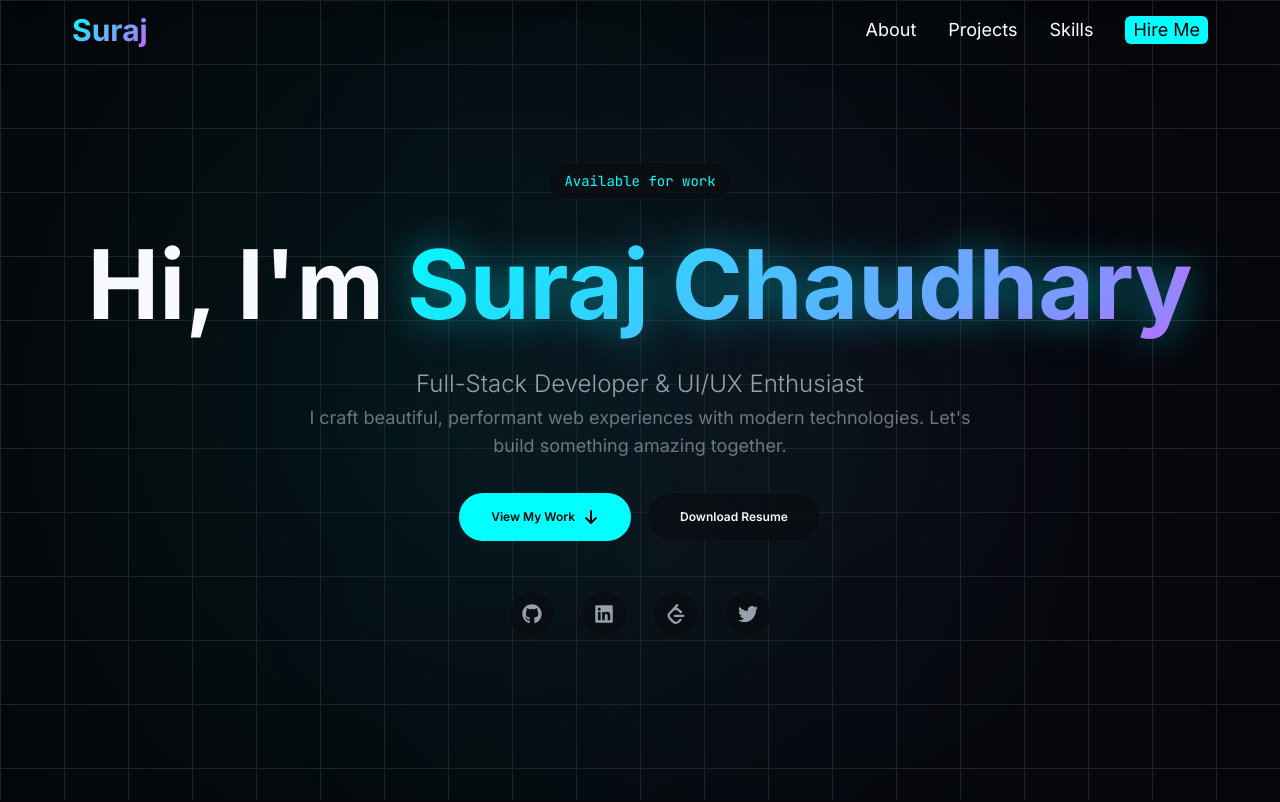
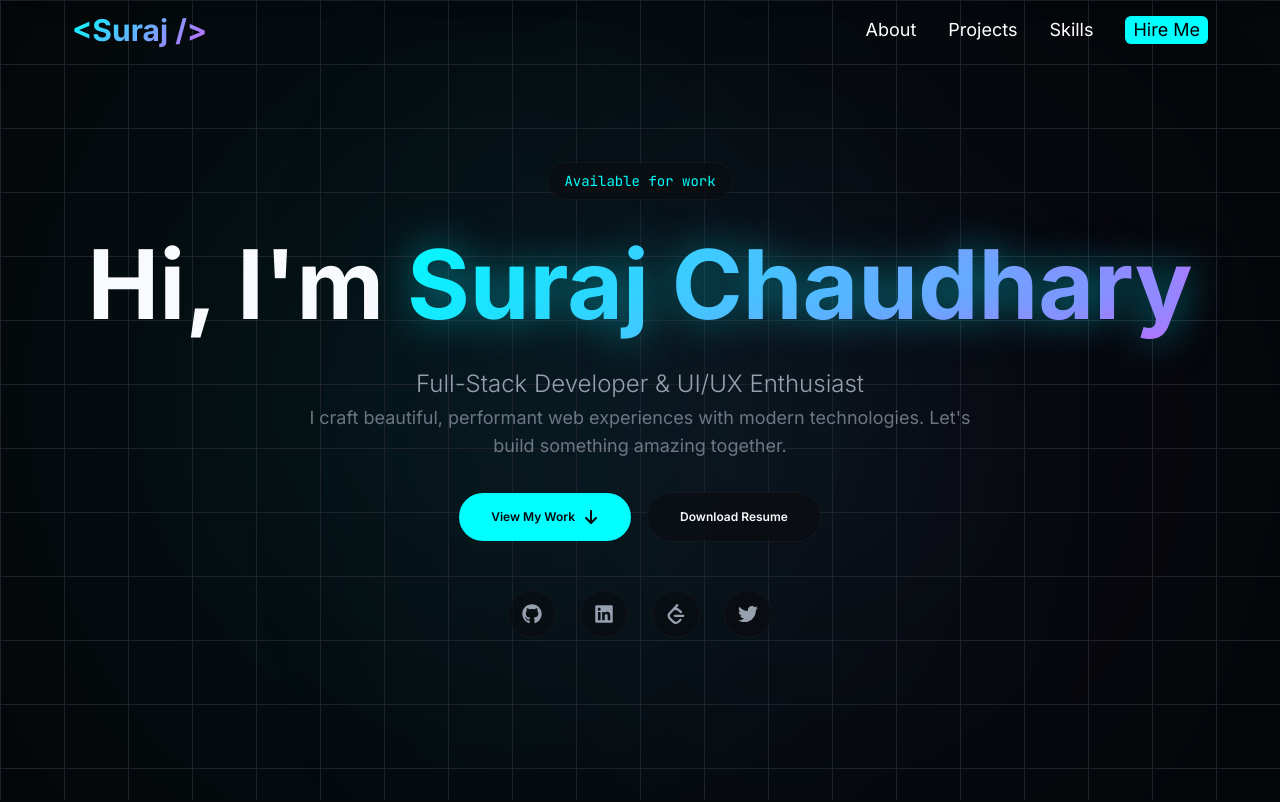
Before and after one commit to SurajCh6613/portfolio, a React (Vite) app: page / in a window 1280 px wide. Shown: the top 802 px of the page. Built offline with nearby package versions, Linux system fonts and the light colour scheme.

Commit message:
Nav logo

```diff
--- a/src/components/Navbar.jsx
+++ b/src/components/Navbar.jsx
@@ -33,7 +33,7 @@ const Navbar = () => {
     >
       {/* Logo */}
       <a href="#home" className="text-3xl font-bold text-gradient">
-        Suraj
+        {"<Suraj />"}
       </a>
 
       {/* Desktop Nav */}
```
